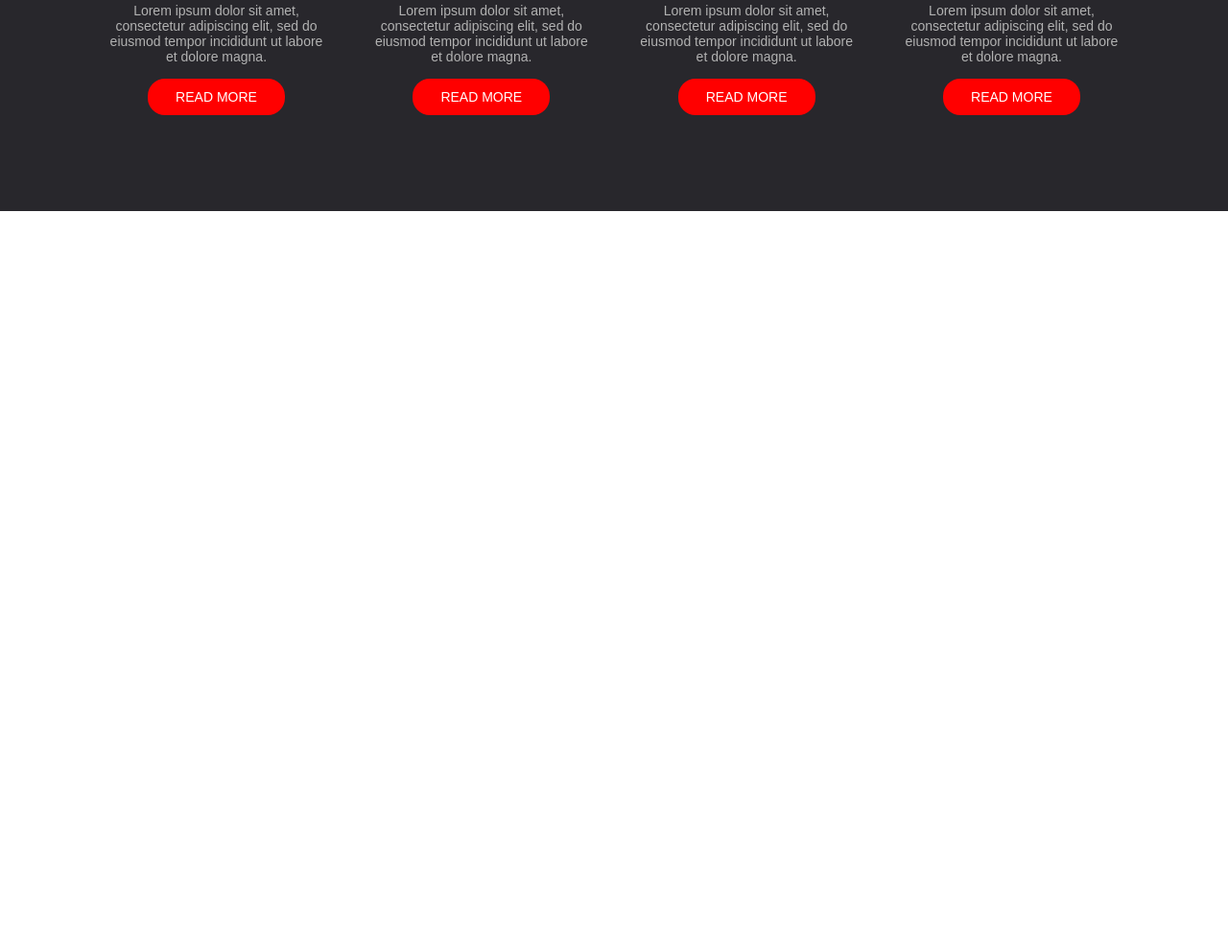
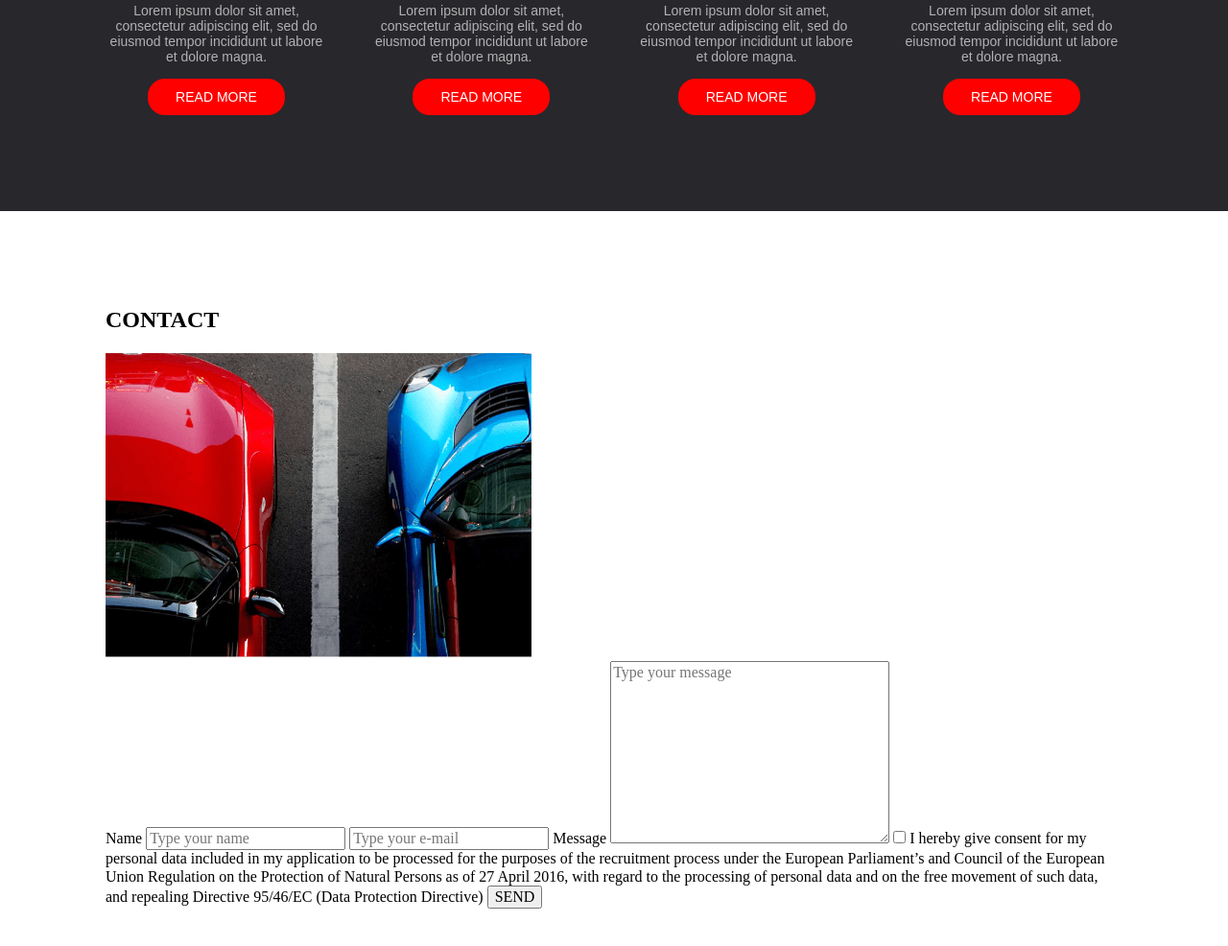
Before and after one commit to pawelkonior/car_sharing, a website: page index.html in a window 1280 px wide. Shown: the part 1831-2817 px from the top of the page at 96% size. Before the commit the page ends 2151 px from the top, so only its background shows below. Drawn offline with Linux system fonts and the light colour scheme.

Commit message:
html markup for contact section

```diff
--- a/index.html
+++ b/index.html
@@ -106,5 +106,27 @@
     </div>
 </div>
 
+<div class="container">
+    <section class="contact">
+        <h2 class="contact__hdl"><span>CONTACT</span></h2>
+        <div class="contact__box">
+            <img src="./src/images/form-contact.png" alt="" class="contact__intro">
+            <form action="" method="post" class="contact__form">
+                <label class="contact__label" for="name">Name</label>
+                <input name="name" type="text" class="contact__input" id="name" placeholder="Type your name">
+                <label class="contact__label" for="email"></label>
+                <input name="email" type="email" class="contact__input" id="email" placeholder="Type your e-mail">
+                <label class="contact__label" for="message">Message</label>
+                <textarea name="message" id="message" cols="30" rows="10" class="contact__input" placeholder="Type your message"></textarea>
+
+                <input id="agreement" type="checkbox" name="agreement">
+                <label class="contact__label contact__label--agreement" for="agreement">I hereby give consent for my personal data included in my application to be processed for the purposes of the recruitment process under the European Parliament’s and Council of the European Union Regulation on the Protection of Natural Persons as of 27 April 2016, with regard to the processing of personal data and on the free movement of such data, and repealing Directive 95/46/EC (Data Protection Directive)</label>
+
+                <button class="contact__submit">SEND</button>
+            </form>
+        </div>
+    </section>
+</div>
+
 </body>
 </html>
```
Also changed, not shown: src/images/form-contact.png (added), src/images/form-contact@2x.png (added), 2 other files.
